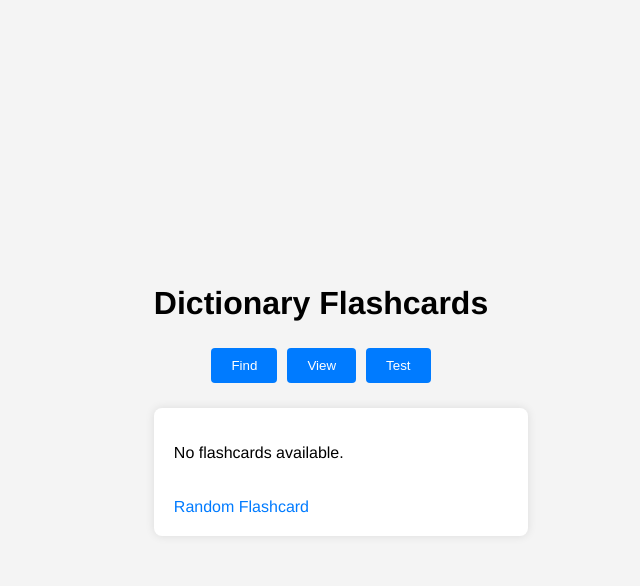
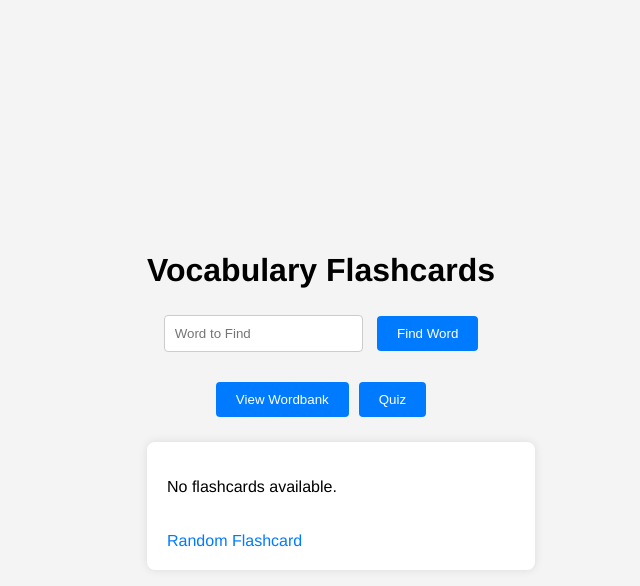
Before and after one commit to henry-sm/dictionary-flask, a Flask app: page / in a window 1280 px wide. Shown: the top 586 px of the page, without its empty margins (319-959 px from the left). Run offline with Flask 3, Linux system fonts and the light colour scheme; data that the repository does not hold is empty; some libraries are stand-ins or nearby versions.

```diff
--- a/app.py
+++ b/app.py
@@ -1,6 +1,6 @@
 from flask import Flask, request, jsonify, render_template, redirect, url_for
 from flask_pymongo import PyMongo
-import random
+import random, traceback
 
 app = Flask(__name__)
 app.config["MONGO_URI"] = "mongodb://localhost:27017/flashcard_db"
@@ -47,17 +47,29 @@ def findel_word():
         word = request.form.get('word')
         #flashcard = mongo.db.flashcards.find_one({'word': word})
         result = mongo.db.flashcards.delete_one({'word': word})
-        print(result)
+
         # page is undefined ...?
 
+        sort_by = request.args.get('sort_by', 'word')  #  sort by word
+        sort_order = request.args.get('sort_order', 'asc')  #sort order ascending
+        sort_order = 1 if sort_order == 'asc' else -1
+        page = int(request.args.get('page', 1))
+        per_page = 25
+
+        flashcards = mongo.db.flashcards.find().sort(sort_by, sort_order).skip((page - 1) * per_page).limit(per_page)
+        total_flashcards = mongo.db.flashcards.count_documents({})
+        total_pages = (total_flashcards + per_page - 1) // per_page
+        # ^ do that work?
 
         if result:
-                return render_template('modify.html', flashcards=mongo.db.flashcards.find(), message=f"Flashcard '{word}' deleted")
+            return render_template('modify.html', message=f"Flashcard '{word}' deleted", flashcards=flashcards, sort_by=sort_by, sort_order=sort_order, page=page, total_pages=total_pages)
+
         else:
-            return render_template('modify.html', flashcards=mongo.db.flashcards.find(), warning="Word not found")
+            return render_template('modify.html', warning="Word not found", flashcards=flashcards, sort_by=sort_by, sort_order=sort_order, page=page, total_pages=total_pages)
 
     except Exception as e:
         app.logger.error(f"Error finding flashcard: {e}")
+        traceback.print_exc()
         return f"Error finding flashcard: {e}"
 
 @app.route('/find', methods=['POST'])
@@ -66,9 +78,9 @@ def find():
         word = request.args.get('word')
         flashcard = mongo.db.flashcards.find_one({'word': word})
         if flashcard:
-            return jsonify({'word': flashcard['word'], 'meaning': flashcard['meaning'], 'figure_of_speech': flashcard['figure_of_speech']})
+            return render_template('find.html', flashcard=flashcard)
         else:
-            return jsonify({'error': 'Word not found'})
+            return render_template('index.html', error="Word not found")
     except Exception as e:
         app.logger.error(f"Error finding flashcard: {e}")
         return jsonify({'error': f"Error finding flashcard: {e}"})
@@ -171,7 +183,9 @@ def search():
         word = request.args.get('word')
         flashcard = mongo.db.flashcards.find_one({'word': word})
         if flashcard:
-            return render_template('index.html', flashcard=flashcard)
+            #return render_template('index.html', flashcard=flashcard)
+            return jsonify({'word': flashcard['word'], 'meaning': flashcard['meaning'], 'figure_of_speech': flashcard['figure_of_speech']})
+
         else:
             return render_template('index.html', error="Word not found")
     except Exception as e:
--- a/requirements.txt
+++ b/requirements.txt
@@ -1,3 +1,4 @@
 random
 Flask
 pymongo
+traceback
--- a/templates/index.html
+++ b/templates/index.html
@@ -5,16 +5,21 @@
     <meta name="viewport" content="width=device-width, initial-scale=1.0">
     <title>Flashcards</title>
     <link rel="stylesheet" href="{{ url_for('static', filename='styles.css') }}">
+
 </head>
 <body>
 
     <div class="flex-container">
 
-        <h1>Dictionary Flashcards</h1>
+        <h1>Vocabulary Flashcards</h1>
+            <form action="/find" method="POST">
+                <input type="text" name="word" placeholder="Word to Find" required>
+                <button type="submit">Find Word</button>
+            </form>
         <nav class="nav">
-            <button onclick="location.href='/search'" class="nav-button">Find</button>
-            <button onclick="location.href='/modify'" class="nav-button">View</button>
-            <button onclick="location.href='/quiz'" class="nav-button">Test</button>
+
+            <button onclick="location.href='/modify'" class="nav-button">View Wordbank</button>
+            <button onclick="location.href='/quiz'" class="nav-button">Quiz</button>
         </nav>
         <div class="container">
             {% if flashcard %}
@@ -27,5 +32,19 @@
             <a href="/" class="back-link">Random Flashcard</a>
         </div>
     </div>
+
+    <div id="myModal" class="modal">
+        <div class="modal-content">
+            <span class="close" onclick="closeModal()">&times;</span>
+            <h2>Find a Word</h2>
+            <form id="searchForm">
+                <input type="text" id="searchWord" name="word" placeholder="Enter word" required>
+                <button type="submit">Search</button>
+            </form>
+            <div id="searchResult"></div>
+        </div>
+    </div>
+
+
 </body>
 </html>
```
Also changed, not shown: static/styles.css (+44 -0 lines), templates/find.html (added, +23 -0 lines).
